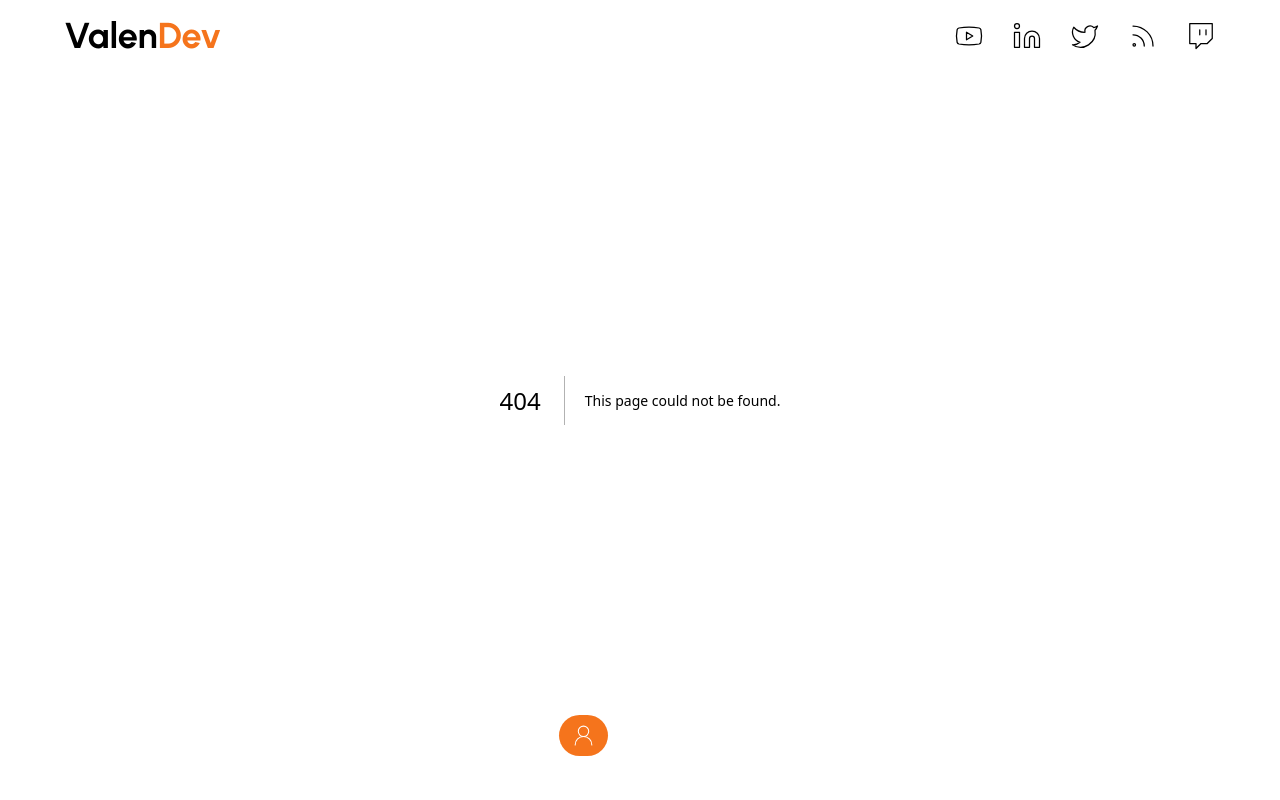
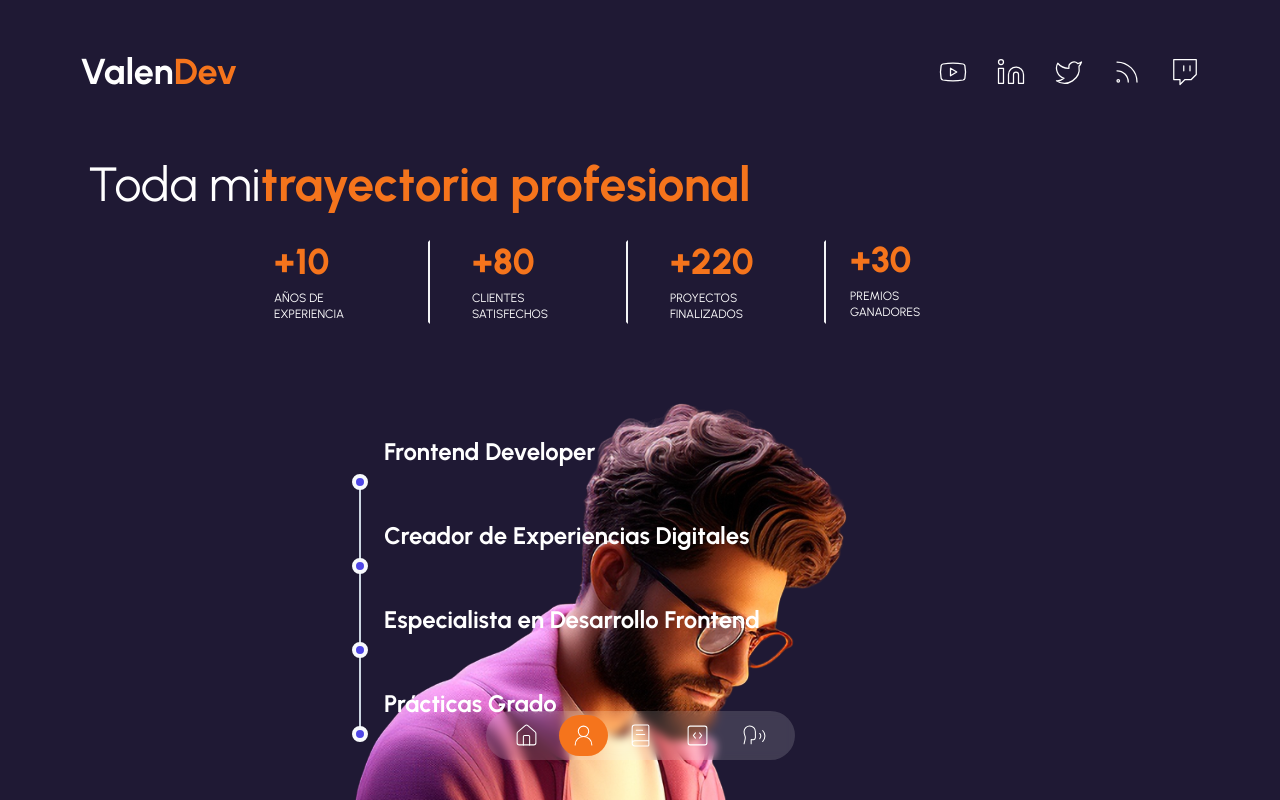
Before and after one commit to V4l3ntino/portfolio, a Next.js app: page /about-me in a window 1280 px wide. Before the commit this address had no page. Shown: the top 800 px of the page. Built offline with nearby package versions, Linux system fonts and the light colour scheme.

Commit message:
time line a medias

```diff
--- /dev/null
+++ b/app/(routes)/about-me/page.tsx
@@ -0,0 +1,24 @@
+import Avatar from "@/components/avatar";
+import ContainerPage from "@/components/container";
+import CounterServices from "@/components/counter-services";
+import TimeLine from "@/components/time-line";
+import TransitionPage from "@/components/transitionPage";
+
+const PageAboutMe = () => {
+    return (
+        <>
+         <TransitionPage />
+        <ContainerPage>
+            <Avatar />
+            <h1 className="text-2xl leading-tight
+            text-center md:text-left md:text-5xl md:mt-10">Toda mi
+                <span className="font-bold text-secondary">trayectoria profesional</span>
+            </h1>
+            <CounterServices />
+            <TimeLine />
+        </ContainerPage>
+        </>
+     );
+}
+
+export default PageAboutMe;
--- /dev/null
+++ b/app/(routes)/services/page.tsx
@@ -0,0 +1,7 @@
+const ServicesPage = () => {
+    return (
+        <p>From services</p>
+     );
+}
+
+export default ServicesPage;
--- /dev/null
+++ b/components/avatar.tsx
@@ -0,0 +1,13 @@
+import Image from "next/image";
+import MotionTransition from "./transition-component";
+
+const Avatar = () => {
+    return (
+        <MotionTransition position="bottom" className="bottom-0, right-0 hidden md:inline-block md:absolute">
+            <Image src="/avatar-1.png" width={400} height={400}
+            className="w-full h-full" alt="Avatar" />
+        </MotionTransition>
+     );
+}
+
+export default Avatar;
--- /dev/null
+++ b/components/container.tsx
@@ -0,0 +1,18 @@
+interface ContainerProps {
+    children: React.ReactNode,
+}
+
+const ContainerPage = (props:ContainerProps) => {
+const { children } = props
+
+
+    return (
+        <div className="w-full max-w-6xl px-4 pb-40
+        mx-auto mt-40 md:pb-0 md:px-6
+        ">
+            {children}
+        </div>
+     );
+}
+
+export default ContainerPage;
--- /dev/null
+++ b/components/counter-services.tsx
@@ -0,0 +1,28 @@
+"use client"
+
+import CountUp from "react-countup";
+
+import { dataCounter } from "@/data";
+
+const CounterServices = () => {
+    return (
+        <div className="grid justify-between max-w-3xl grid-cols-2 gap-3
+        mx-auto my-8 md:grid-cols-4 md:gap-6
+        ">
+            {dataCounter.map(({id, endCounter, text, lineRight, lineRightMobile})=> (
+                <div key={id} className={`${lineRight && 'ltr'}`}>
+                    <div className={`${lineRight && 'px-4 border-2 border-transparent md:border-e-gray-100'}
+                        ${lineRightMobile && 'border-e-gray-100'}
+                    `}>
+                        <p className="flex mb-2 text-2xl font-extrabold md:text-4xl text-secondary">+
+                            <CountUp end={endCounter} start={0} duration={5} />
+                        </p>
+                        <p className="text-xs uppercase max-w-[100px]">{text}</p>
+                    </div>
+                </div>
+            ))}
+        </div>
+    );
+}
+
+export default CounterServices;
--- a/components/header.tsx
+++ b/components/header.tsx
@@ -4,7 +4,7 @@
 
 const Header = () => {
     return (
-        <MotionTransition position="bottom" className="absolute z-40 inline-block w-full top-5 md:top-1">
+        <MotionTransition position="bottom" className="absolute z-40 inline-block w-full top-5 md:top-10 px-20">
             <header >
                 <div className="container justify-between max-w-6xl mx-auto md:flex">
                     <Link href="/">
--- /dev/null
+++ b/components/time-line.tsx
@@ -0,0 +1,31 @@
+import { dataAboutPage } from "@/data";
+
+const TimeLine = () => {
+    return (
+        <div className="flex flex-col justify-center divide-y divide-slate-200">
+            <div className="w-full max-w-3xl mx-auto md:pb-40 md:pt-20">
+                <div className="-my-6">
+                    {dataAboutPage.map((data) => (
+                        <div key={data.id}
+                        className="relative py-6 pl-8 sm:pl-32 group">
+                            <h3 className="mb-1 text-2xl font-bold sm:mb-0">{data.title}</h3>
+                            <div className="flex flex-col sm:flex-row items-start mb-1
+                                        group-last:before:hidden before:absolute
+                                        before:left-2 sm:before:left-0 before:h-full
+                                        before:px-px before:bg-slate-300 sm:before:ml-[6.5rem]
+                                        before:self-start before:-translate-x-1/2
+                                        before:translate-y-3 after:absolute after:left-2
+                                        sm:after:left-0 after:w-2 after:h-2 after:bg-indigo-600
+                                        after:border-4 after:box-content after:border-slate-50
+                                        after:rounded-full sm:after:ml-[6.5rem] after:-translate-x-1/2
+                                        after:translate-y-1.5">
+                            </div>
+                        </div>
+                    ))}
+                </div>
+            </div>
+        </div>
+     );
+}
+
+export default TimeLine;
--- a/package.json
+++ b/package.json
@@ -15,6 +15,7 @@
     "lucide-react": "^0.435.0",
     "next": "14.2.6",
     "react": "^18",
+    "react-countup": "^6.5.3",
     "react-dom": "^18",
     "react-type-animation": "^3.2.0"
   },
```
Also changed, not shown: 1 other file (tests, documents, lock files or other folders).
